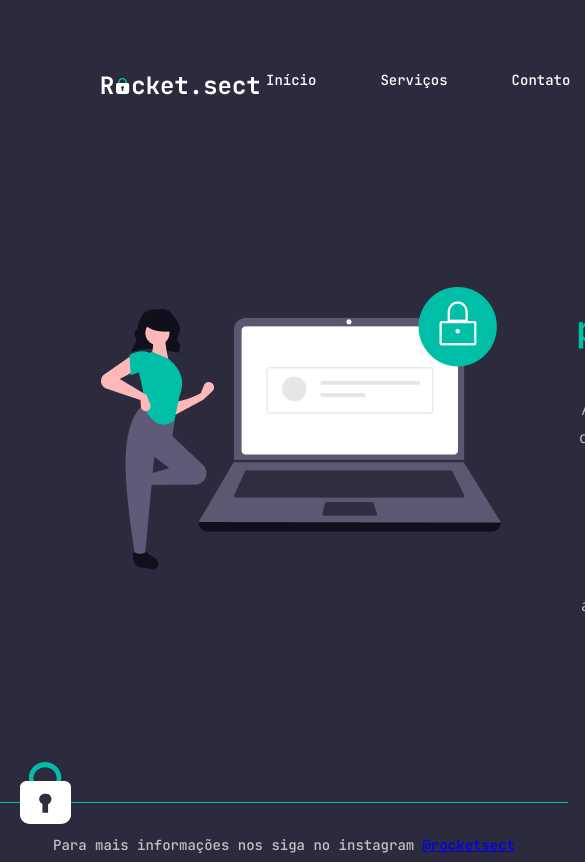
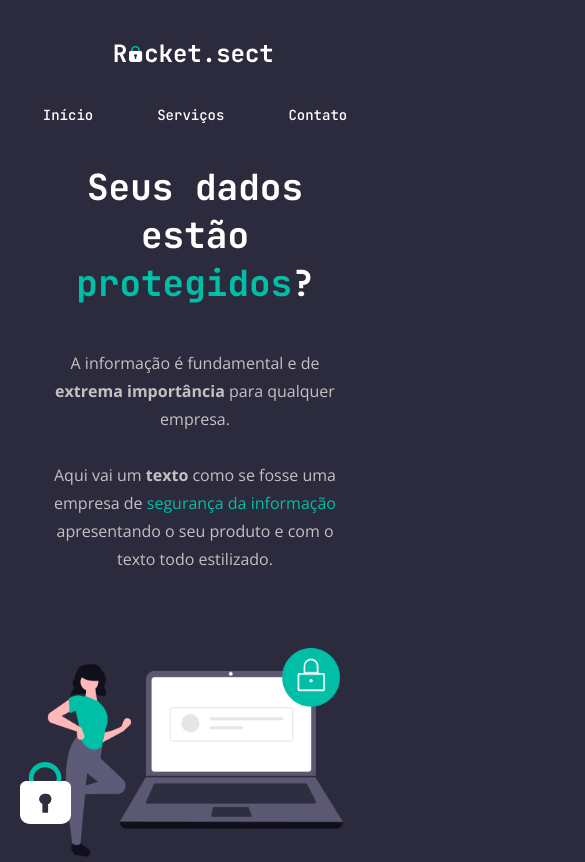
Before and after one commit to williamfarina/rocketSect, a plain HTML site: page index.html in a window 390 px wide. Shown: the top 862 px of the page, 585 px wide, since content can reach past the window. Drawn offline with nearby package versions, Linux system fonts and the light colour scheme.

Commit message:
mobile-first changes applied

```diff
--- a/index.html
+++ b/index.html
@@ -25,7 +25,7 @@
         </nav>
 
         <main>
-            <img src="assets/girl-safe-pc.png" alt="Mulher com um computador seguro">
+            <img id="girl-safe-pc" src="assets/girl-safe-pc.png" alt="Mulher com um computador seguro">
 
             <section>
                 <h1>Seus dados estão <span>protegidos</span>?</h1><br><br>
--- a/style.css
+++ b/style.css
@@ -86,3 +86,47 @@ footer p {
     bottom: 20px;
     left: 20px;
 }
+
+@media only screen and (max-width: 768px) {
+
+    html {
+      width: 100vw;
+    }
+
+    nav {
+        text-align: center;
+        padding: 10% 0 10%;
+        flex-direction: column;
+    }
+
+    nav a {
+        padding-bottom: 10%;
+    }
+
+    nav ul {
+        justify-content: center;
+    }
+
+    #page {
+      padding: 0;
+    }
+
+    main {
+      flex-direction: column-reverse;
+      margin: 0 10% 0;
+    }
+
+    main img {
+        width: 95%;
+        margin-bottom: 20%;
+    }
+
+    footer {
+        width: 100%;
+    }
+
+    footer p {
+        padding: 5% 10% 5%;
+    }
+
+  }
```
